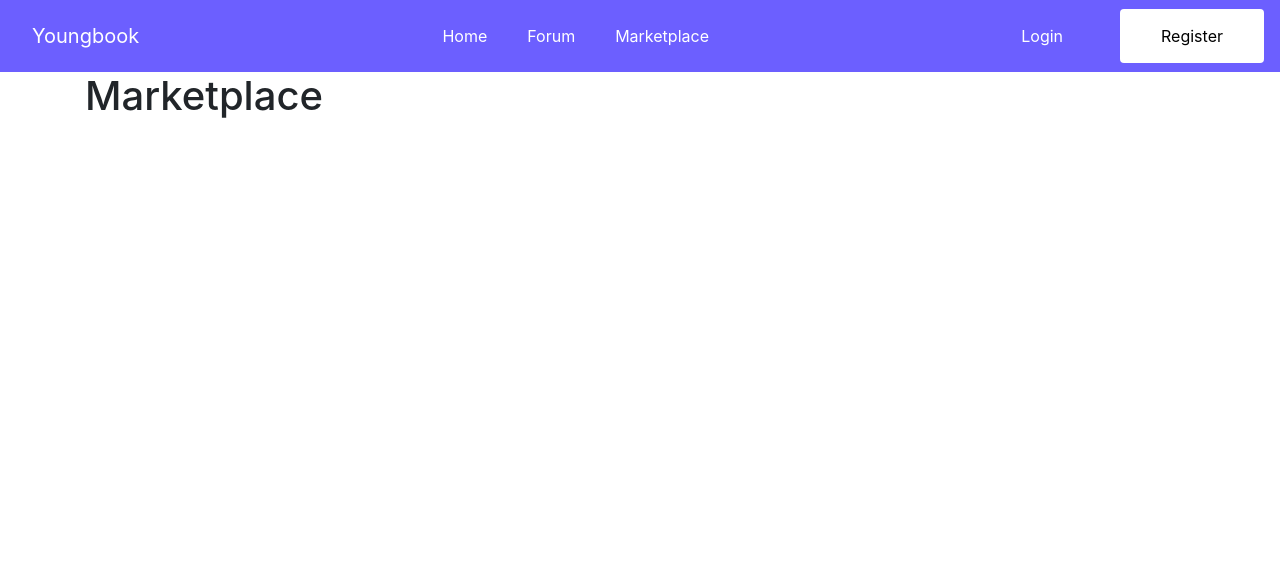
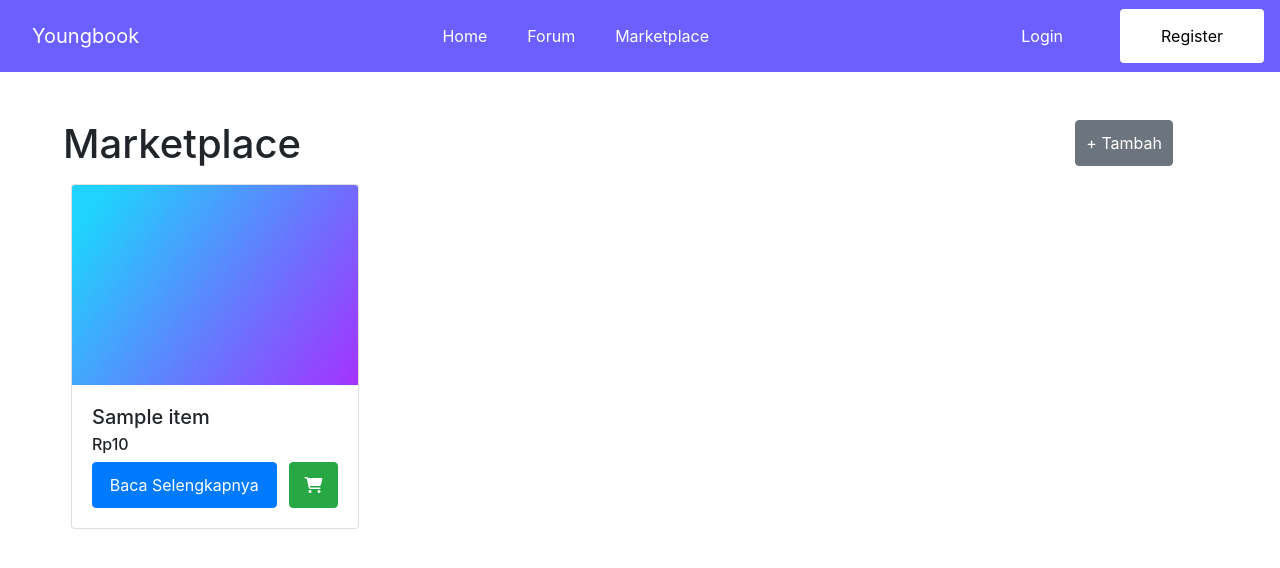
Before and after one commit to amirudev/php-youngbook, a PHP site: page /page/marketplace/index.php in a window 1280 px wide. Shown: the top 568 px of the page. Run offline with PHP 8.4, Linux system fonts and the light colour scheme; tables that the repository leaves empty or names only in its code hold one stand-in row (values such as "Sample post"); a stand-in replaces the project's code that opens the database connection; some libraries are stand-ins or nearby versions.

Commit message:
Version : 0.5.7

```diff
--- /dev/null
+++ b/assets/style/marketplace_index.css
@@ -0,0 +1,17 @@
+img {
+    max-height: 200px;
+}
+
+.plus-button {
+    padding: 10px;
+}
+
+.read-button {
+    width: 75%;
+    padding: 10px;
+}
+
+.cart-logo {
+    width: 20%;
+    padding: 10px;
+}
--- /dev/null
+++ b/page/functions/marketplace_new.php
@@ -0,0 +1,4 @@
+<?php
+require 'mysqli_connect.php';
+// Input akan dikirim ke sini dan data dikirim ke database
+?>
--- a/page/functions/message_pickname.php
+++ b/page/functions/message_pickname.php
@@ -1,7 +1,7 @@
 <?php
 require '/opt/lampp/htdocs/php-youngbook/page/functions/mysqliconnect.php';
 function pickname($conn, $username){
-    $sql = "SELECT `name` FROM `user_data` WHERE `username` = '$username'";
+    $sql = "SELECT `name` FROM `user` WHERE `username` = '$username'";
     if (mysqli_query($conn, $sql)){
         $result = mysqli_fetch_assoc(mysqli_query($conn, $sql));
         return $result["name"];
--- a/page/functions/user_signin.php
+++ b/page/functions/user_signin.php
@@ -4,7 +4,7 @@ require 'mysqliconnect.php';
 $username = $_POST['username'];
 $password = $_POST['password'];
 
-$sql = "SELECT * FROM `user_data` WHERE `username` = '$username' AND `password` = '$password'";
+$sql = "SELECT * FROM `user` WHERE `username` = '$username' AND `password` = '$password'";
 $result = mysqli_query($conn, $sql);
 
 if(mysqli_num_rows($result) == 1){
--- a/page/functions/user_signup.php
+++ b/page/functions/user_signup.php
@@ -4,7 +4,7 @@ $name = $_POST['name'];
 $username = $_POST['username'];
 $password = $_POST['password'];
 
-$sql = "INSERT INTO `user_data` (`username`, `name`, `password`) VALUES ('$username', '$name', '$password');";
+$sql = "INSERT INTO `user` (`username`, `name`, `password`) VALUES ('$username', '$name', '$password');";
 
 if(mysqli_query($conn, $sql)) {
 	session_start();
--- a/page/functions/user_signup_desc.php
+++ b/page/functions/user_signup_desc.php
@@ -44,7 +44,7 @@ if(isset($_SESSION['userlogin'])){
         }
     }
 
-    $sql = "UPDATE `user_data` SET `bio` = '$bio', `location` = '$kota_id', `profile_image` = '$isImageExist' WHERE `username` = '$username'";
+    $sql = "UPDATE `user` SET `bio` = '$bio', `location` = '$kota_id', `profile_image` = '$isImageExist' WHERE `username` = '$username'";
 
     if($username){
         if(mysqli_query($conn, $sql)){
--- a/page/marketplace/index.php
+++ b/page/marketplace/index.php
@@ -1,12 +1,32 @@
 <!DOCTYPE html>
 <html>
 <head>
-
 </head>
 <body>
-	<?php require '../components/header.php'; ?>
-	<div class="container">
-		<h1>Marketplace</h1>
+	<?php
+	require '../components/header.php';
+	require '../functions/mysqliconnect.php';
+	?>
+	<link rel="stylesheet" href="/php-youngbook/assets/style/marketplace_index.css">
+	<div class="container m-5">
+		<h1>Marketplace<a href="/php-youngbook/page/marketplace/form.php" class="btn btn-secondary float-right plus-button">+ Tambah</a></h1>
+		<?php
+		$sql = "SELECT * FROM `items` ORDER BY `id` DESC LIMIT 20";
+		$result = mysqli_query($conn, $sql);
+		if (mysqli_num_rows($result) > 0){
+			while ($row = mysqli_fetch_assoc($result)){ ?>
+			<div class="card m-2 float-left" style="width: 18rem;">
+				<img src="/php-youngbook/assets/image/profile_jumbotron.jpg" class="card-img-top" alt="...">
+				<div class="card-body">
+					<h5 class="card-title"><?php echo $row['item_name'] ?></h5>
+					<h6 class="card-subtitle mb-2 text-black">Rp<?php echo $row['item_price'] ?></h6>
+					<a href="#" class="btn btn-primary float-left read-button">Baca Selengkapnya</a>
+					<a href="#" class="btn btn-success float-right cart-logo"><i class="fas fa-shopping-cart fa-1x"></i></a>
+				</div>
+			</div>
+			<?php }
+		}
+		?>
 	</div>
 </body>
 </html>
--- a/page/profile/index.php
+++ b/page/profile/index.php
@@ -16,7 +16,7 @@
             <div class="card">
             <?php
             $username = $_GET['username'];
-            $sql = "SELECT * FROM `user_data` WHERE `username` = '$username'";
+            $sql = "SELECT * FROM `user` WHERE `username` = '$username'";
             $userdata = mysqli_fetch_assoc(mysqli_query($conn, $sql));
             ?>
                 <img src="/php-youngbook/assets/image/profile_jumbotron.jpg" class="card-img-top" alt="Jumbotron" id="jumbotron">
@@ -46,7 +46,7 @@
                                             <a href="/php-youngbook/page/user/signup_desc.php" class="btn btn-primary">Edit Informasi</a>
                                             <p>
                                                 <?php
-                                                $sqlfriends = "SELECT `friends` FROM `user_data` WHERE `username` = '$username'";
+                                                $sqlfriends = "SELECT `friends` FROM `user` WHERE `username` = '$username'";
                                                 $resultfriends = mysqli_query($conn, $sqlfriends);
                                                 if($resultfriends){
                                                     $countfriend = count(explode(", ", mysqli_fetch_assoc($resultfriends)['friends']));
```
Also changed, not shown: page/marketplace/form.php (added, +51 -0 lines), README.md.
